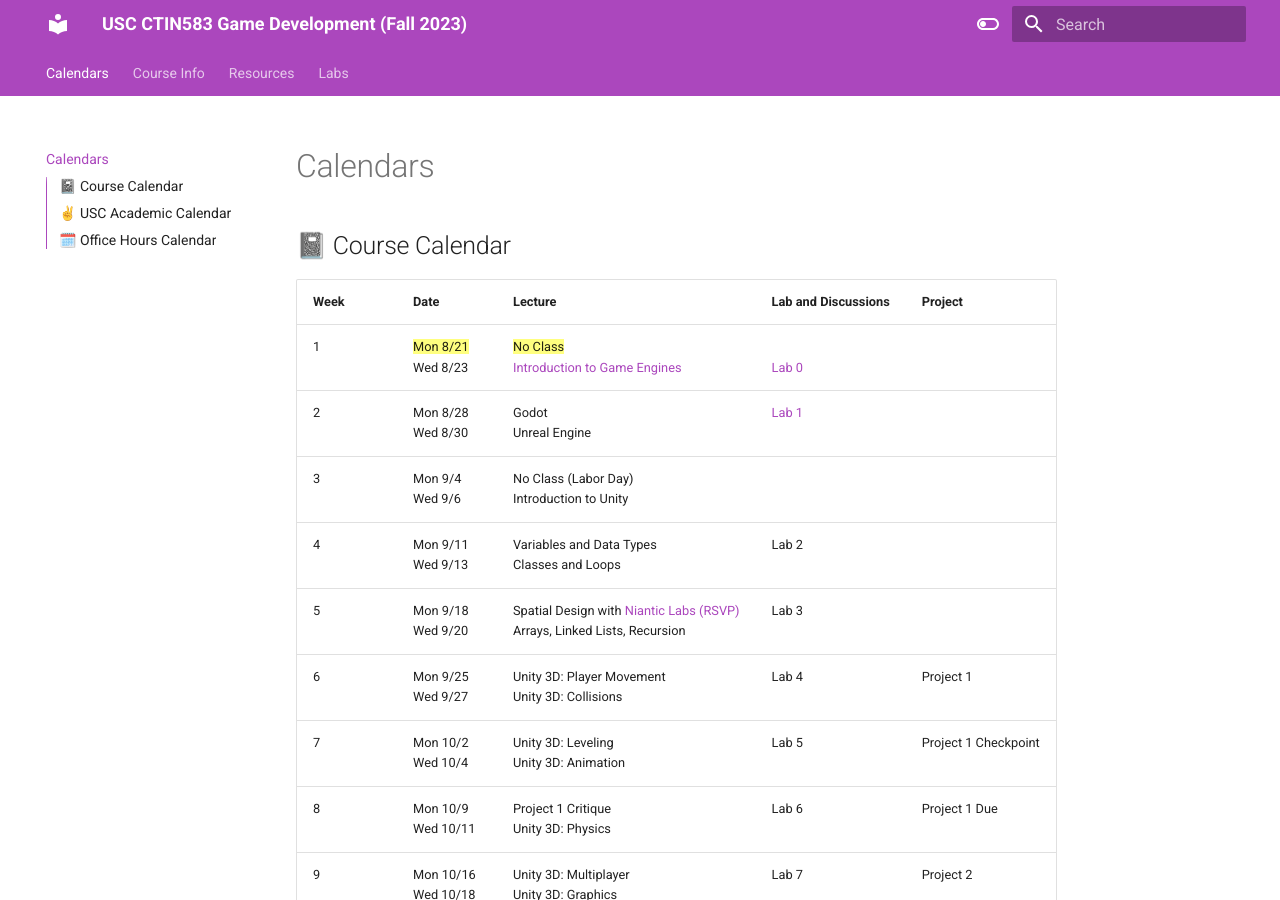
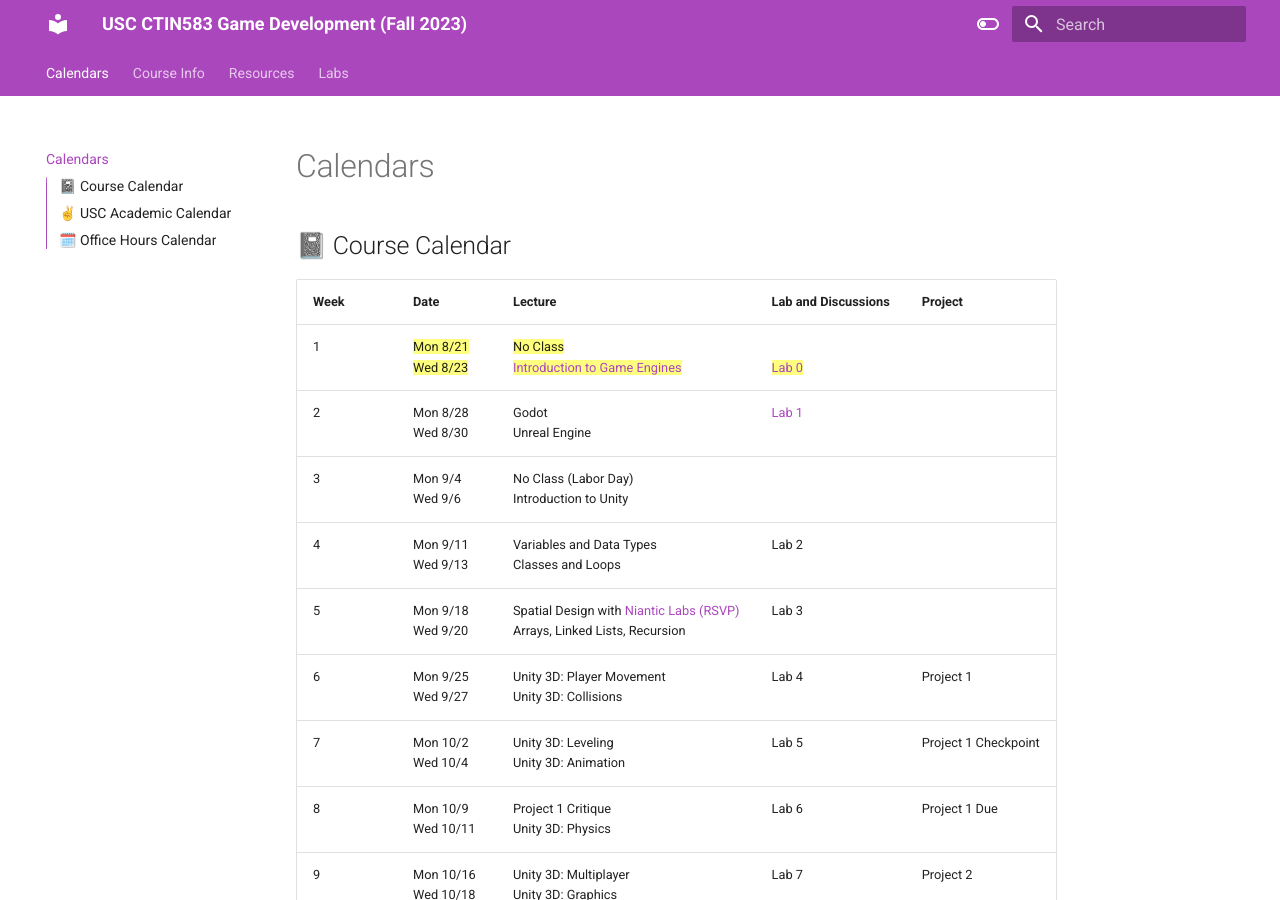
Before and after one commit to usc-ctin583/usc-ctin583.github.io, an MkDocs documentation site: the page built from docs/index.md, in a window 1280 px wide and 900 px high. Built offline with MkDocs 1.6.1 and Material for MkDocs 9.7.7, drawn with Linux system fonts in a browser that asks for light colours.

Commit message:
complete first week

```diff
--- a/docs/index.md
+++ b/docs/index.md
@@ -2,7 +2,7 @@
 ## 📓 Course Calendar
 | Week | Date                     | Lecture                                           | Lab and Discussions              | Project |
 | :----| :----------------------- | :------------------------------------------------ | :-------------------------------| :--------------|
-| 1    | ==Mon 8/21== <br> Wed 8/23   | ==No Class== <br> [Introduction to Game Engines](https://www.icloud.com/keynote/0b9Z3oJLZPPXEXypJu4s9P11w#Lecture1) | <br> [Lab 0](Labs/lab0.md) | |
+| 1    | ==Mon 8/21== <br> ==Wed 8/23==   | ==No Class== <br> ==[Introduction to Game Engines](https://www.icloud.com/keynote/0b9Z3oJLZPPXEXypJu4s9P11w#Lecture1)== | <br> ==[Lab 0](Labs/lab0.md)== | |
 | 2    | Mon 8/28 <br> Wed 8/30   | Godot <br> Unreal Engine |  [Lab 1](Labs/lab1.md) | | |
 | 3    | Mon 9/4 <br> Wed 9/6     | No Class (Labor Day) <br> Introduction to Unity | |
 | 4    | Mon 9/11 <br> Wed 9/13   | Variables and Data Types <br> Classes and Loops | Lab 2 |
```
